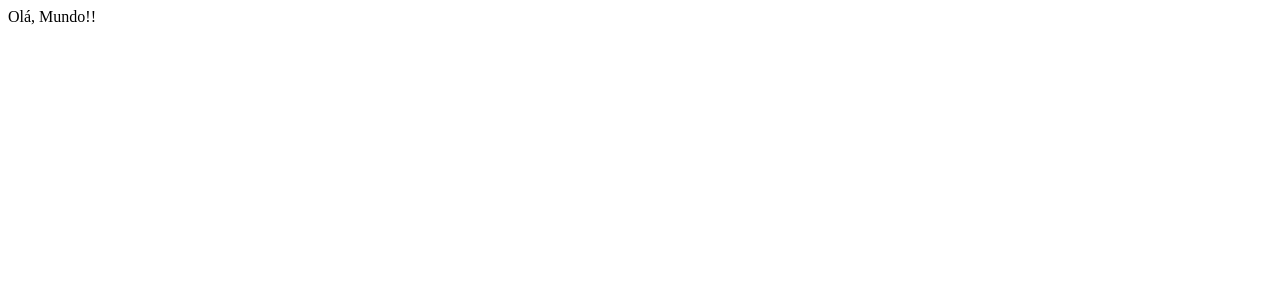
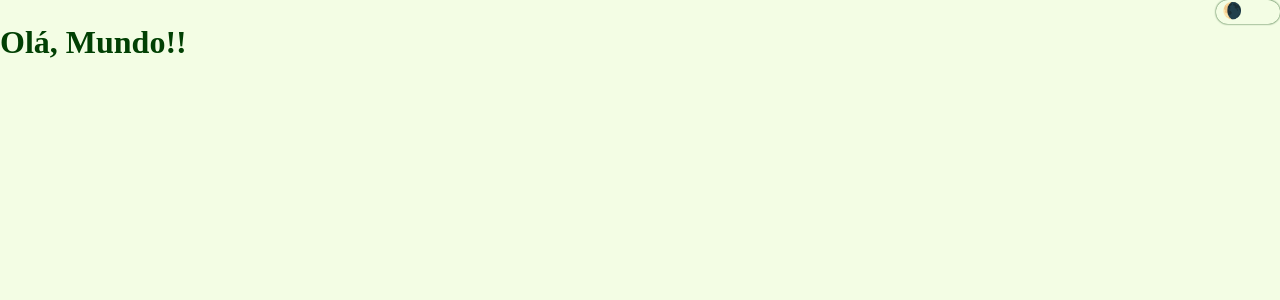
Before and after one commit to tpabarbosa/tpabarbosa.github.io, a React (Create React App) app: page / in a window 1280 px wide. Shown: the top 300 px of the page. Built offline with nearby package versions, Linux system fonts and the light colour scheme.

Commit message:
feat: add theme
Now users can choose between dark and light mode

```diff
--- a/package.json
+++ b/package.json
@@ -15,6 +15,7 @@
         "react": "^17.0.2",
         "react-dom": "^17.0.2",
         "react-scripts": "5.0.0",
+        "styled-components": "^5.3.3",
         "typescript": "^4.5.4",
         "web-vitals": "^2.1.3"
     },
@@ -47,6 +48,7 @@
     "devDependencies": {
         "@types/enzyme": "^3.10.11",
         "@types/enzyme-adapter-react-16": "^1.0.6",
+        "@types/styled-components": "^5.1.19",
         "enzyme": "^3.11.0",
         "enzyme-adapter-react-16": "^1.15.6",
         "enzyme-to-json": "^3.6.2",
--- a/src/App.tsx
+++ b/src/App.tsx
@@ -1,8 +1,14 @@
+import { Theme } from "./theme/Theme";
+import { ThemeTogglerButton } from "./theme/ThemeTogglerButton";
+
 export const App = () => {
 
   return (
-    <div className="App">
-      Olá, Mundo!!
-    </div>
+    <Theme >
+      <div className="App">
+        <ThemeTogglerButton  />
+        <h1>Olá, Mundo!!</h1>
+      </div>
+    </Theme>
   );
 }
--- /dev/null
+++ b/src/GlobalStyle.ts
@@ -0,0 +1,24 @@
+import { createGlobalStyle, ThemeProps, withTheme } from 'styled-components';
+import { ThemeType } from './theme/Theme.types';
+
+
+const GlobalStyle = createGlobalStyle<ThemeProps<ThemeType>>(({theme}) => `
+
+    * {
+      margin: 0;
+      padding: 0;
+      box-sizing: border-box;
+      outline: 0;
+    }
+
+    body  {
+      -webkit-font-smoothing: antialiased;
+      height: 100vh;
+      margin: 0 auto;
+      background-color: ${ theme.background};
+      color: ${ theme.color};
+    }
+
+`);
+
+export default withTheme(GlobalStyle);
--- /dev/null
+++ b/src/theme/Theme.tsx
@@ -0,0 +1,36 @@
+import { createContext, useState } from 'react';
+import { ThemeProvider } from 'styled-components';
+import GlobalStyle from '../GlobalStyle';
+import { useLocalStorage } from '../localStorage/useLocalStorage';
+import { ThemeContextType } from './Theme.types';
+import { light, dark } from './themes';
+
+export const ThemeContext = createContext<ThemeContextType>({} as ThemeContextType);
+
+type ThemeProps = {
+    children: React.ReactNode,
+}
+
+const getTheme = (localStorage: any) => {
+    const mode = localStorage.get('theme').mode as string;
+    return mode === 'dark' ? dark : light;
+}
+
+export const Theme = ({ children }: ThemeProps) => {
+    const ls = useLocalStorage();
+    const [theme, setTheme] = useState(getTheme(ls));
+
+    const dispatchTheme = (mode: string) => {
+        ls.set('theme', {mode: mode});
+        setTheme(mode === 'dark' ? dark : light);
+    }
+
+    return (
+        <ThemeContext.Provider value={{theme, dispatchTheme}} >
+            <ThemeProvider theme={theme}>
+                <GlobalStyle />
+                {children}
+            </ThemeProvider>
+        </ThemeContext.Provider>
+        );
+};
--- /dev/null
+++ b/src/theme/ThemeTogglerButton/index.tsx
@@ -0,0 +1,31 @@
+import useTheme from '../useTheme';
+import * as C from './styles';
+
+export const ThemeTogglerButton = () => {
+    const {theme, themeToggler} = useTheme();
+
+    return (
+        <C.Container>
+          <label htmlFor="checkbox" className="switch">
+            <input
+              id="checkbox"
+              type="checkbox"
+              onClick={themeToggler}
+              onChange={() => false}
+              checked={theme === 'light'}
+            />
+            <C.Icons className="slider round">
+              {theme !== 'light' ? (
+                <>
+                  <C.Icon >☀</C.Icon>
+                </>
+              ) : (
+                <>
+                  <C.Icon >🌘</C.Icon>
+                </>
+              )}
+            </C.Icons>
+          </label>
+        </C.Container>
+      );
+}
--- /dev/null
+++ b/src/theme/ThemeTogglerButton/styles.ts
@@ -0,0 +1,79 @@
+import styled from 'styled-components';
+
+export const Container = styled.div`
+  text-align: right;
+  .switch {
+    position: relative;
+    display: inline-block;
+    width: 4rem;
+    height: 1.5rem;
+  }
+
+  .switch input {
+    opacity: 0;
+    width: 0;
+    height: 0;
+  }
+
+  .slider {
+    position: absolute;
+    cursor: pointer;
+    top: 0;
+    left: 0;
+    right: 0;
+    bottom: 0;
+    background-color: ${({ theme }) => theme.background};
+    -webkit-transition: 0.2s;
+    transition: 0.2s;
+    box-shadow: 0 0 2px ${({ theme }) => theme.color};
+  }
+
+  .slider:before {
+    position: absolute;
+    content: '';
+    height: 14px;
+    width: 14px;
+    left: 7px;
+    bottom: 5px;
+    background-color: ${({ theme }) => theme.background};
+    -webkit-transition: 0.2s;
+    transition: 0.2s;
+  }
+
+  input:checked + .slider {
+    background-color: ${({ theme }) => theme.background};
+  }
+
+  input:checked + .slider:before {
+    -webkit-transform: translateX(35px);
+    -ms-transform: translateX(35px);
+    transform: translateX(35px);
+  }
+
+  /* Rounded sliders */
+  .slider.round {
+    border-radius: 34px;
+  }
+
+  .slider.round:before {
+    border-radius: 50%;
+  }
+`;
+
+export const Icons = styled.span`
+  width: 100%;
+  display: flex;
+  justify-content: space-between;
+  top: 25%;
+  align-items: center;
+
+  svg {
+    color: ${({ theme }) => theme.color};
+    z-index: 11;
+  }
+`;
+
+export const Icon = styled.span`
+  height: 22px;
+  margin-left: ${({ theme }) => theme.name === 'dark' ? '41px' : '6.3px'};
+`
--- /dev/null
+++ b/src/theme/theme.d.ts
@@ -0,0 +1,8 @@
+// import original module declarations
+import 'styled-components';
+import { ThemeType } from './themes'
+
+// and extend them!
+declare module 'styled-components' {
+    export interface DefaultTheme extends ThemeType {}
+}
--- /dev/null
+++ b/src/theme/themes.ts
@@ -0,0 +1,21 @@
+import { ThemeType } from "./Theme.types";
+
+export const dark: ThemeType = {
+    name: 'dark',
+    color: '#d1d1d1',
+    background: '#110133',
+    colorTwo: '#fffcfc',
+    backgroundTwo: '#0d3152',
+    colorButton: '#f2fde3',
+    backgroundButton: '#485c6e'
+}
+
+export const light: ThemeType = {
+    name: 'light',
+    color: '#014003',
+    background: '#f3fde4',
+    colorTwo: '#020601',
+    backgroundTwo: '#d4e7b9',
+    colorButton: '#014003',
+    backgroundButton: '#f3fde4'
+};
--- /dev/null
+++ b/src/theme/useTheme.ts
@@ -0,0 +1,18 @@
+import { useContext, useState } from 'react';
+import { ThemeContext } from './Theme';
+
+export const useTheme = () => {
+    const context = useContext(ThemeContext);
+    const [theme, setTheme] = useState(context.theme.name);
+
+    const setMode = (mode: string) => {
+        context.dispatchTheme(mode);
+        setTheme(mode);
+    };
+
+    const themeToggler = () => (theme === 'dark' ? setMode('light') : setMode('dark'));
+
+    return { theme, themeToggler };
+};
+
+export default useTheme;
```
Also changed, not shown: src/theme/Theme.types.ts (added, +14 -0 lines), src/theme/medias.ts (added, +25 -0 lines), 1 other file (tests, documents, lock files or other folders).
